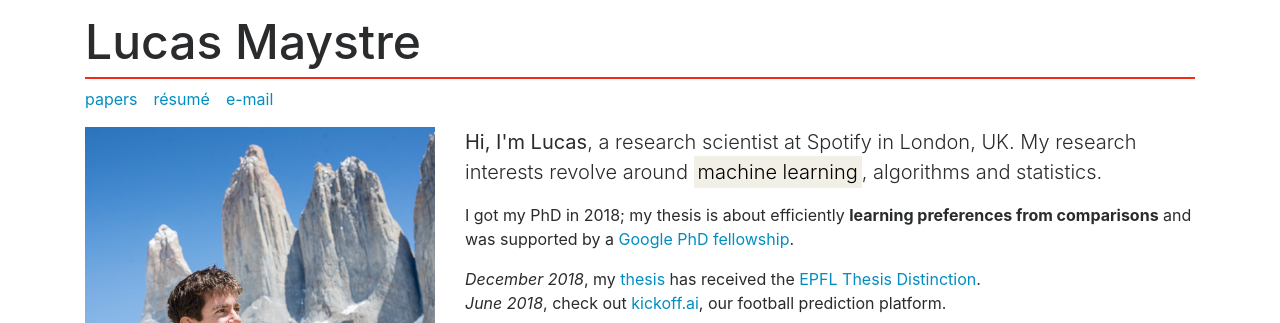
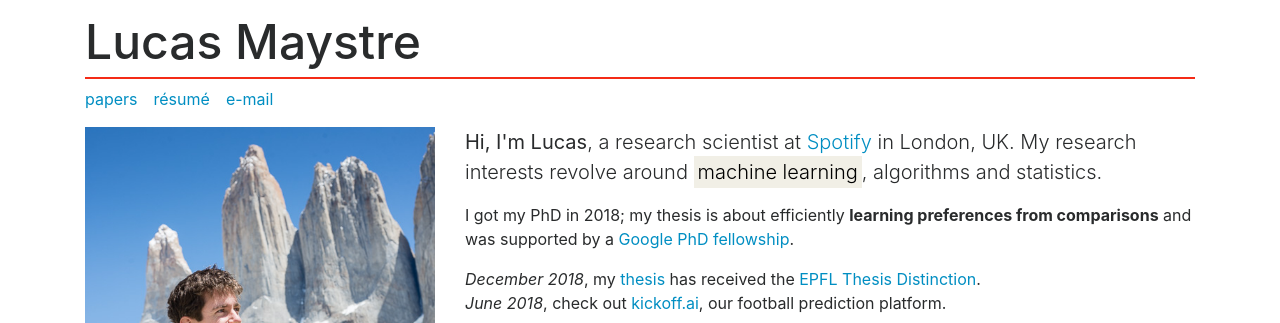
Before and after one commit to lucasmaystre/lum-web, a Jekyll site: the page built from index.html, in a window 1280 px wide. Shown: the top 323 px of the page. Built offline with Jekyll 4.4.1, drawn with Linux system fonts in a browser that asks for light colours; part of the change alters nothing that is shown.

```diff
--- a/index.html
+++ b/index.html
@@ -9,7 +9,8 @@ layout: default
 
   <div class="col">
     <p class="lead">
-      <strong>Hi, I'm Lucas</strong>, a research scientist at Spotify in London, UK.
+      <strong>Hi, I'm Lucas</strong>, a research scientist at <a
+      href="https://www.spotify.com/">Spotify</a> in London, UK.
       My research interests revolve around <mark>machine learning</mark>, algorithms and statistics.
     </p>
 
```
